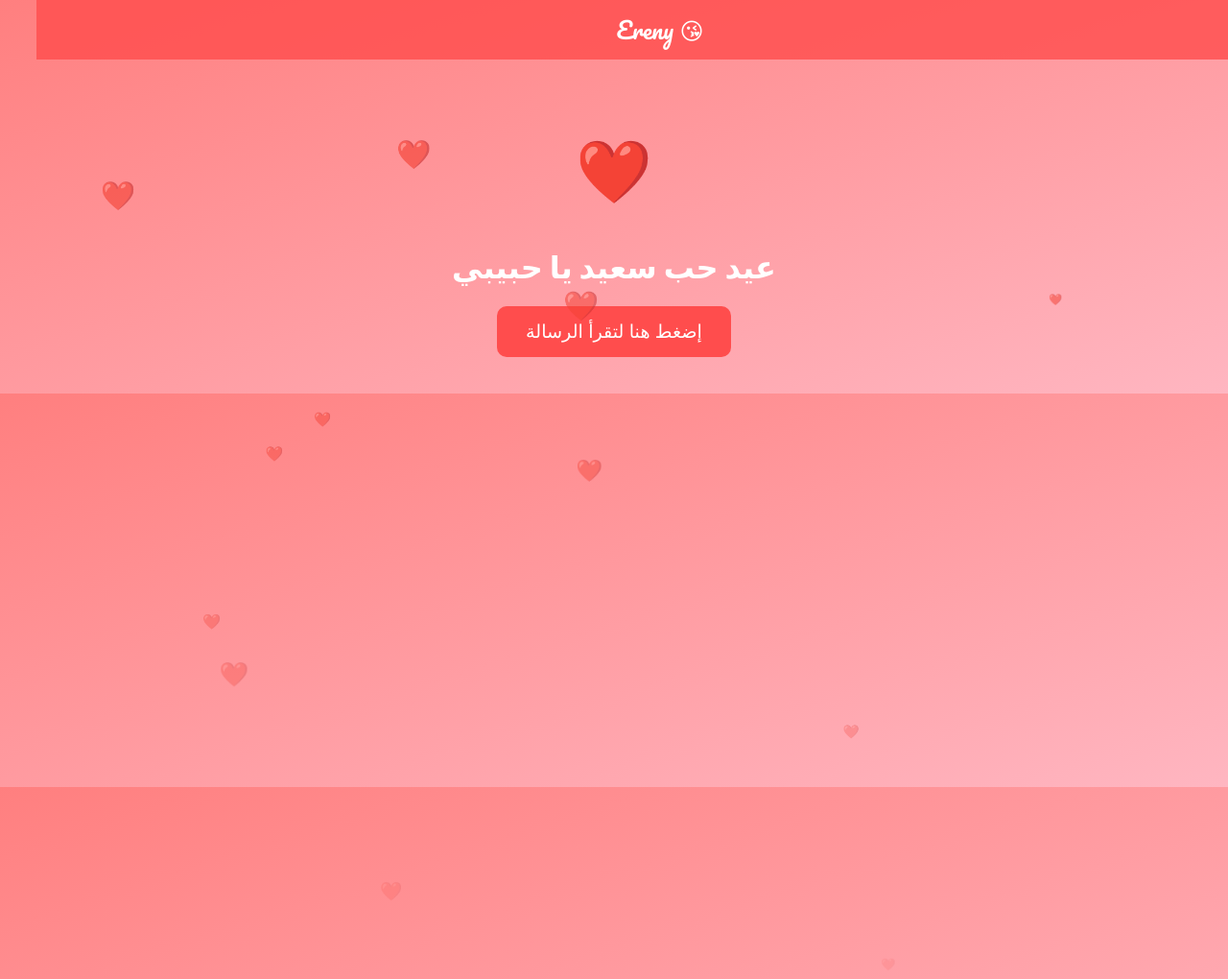
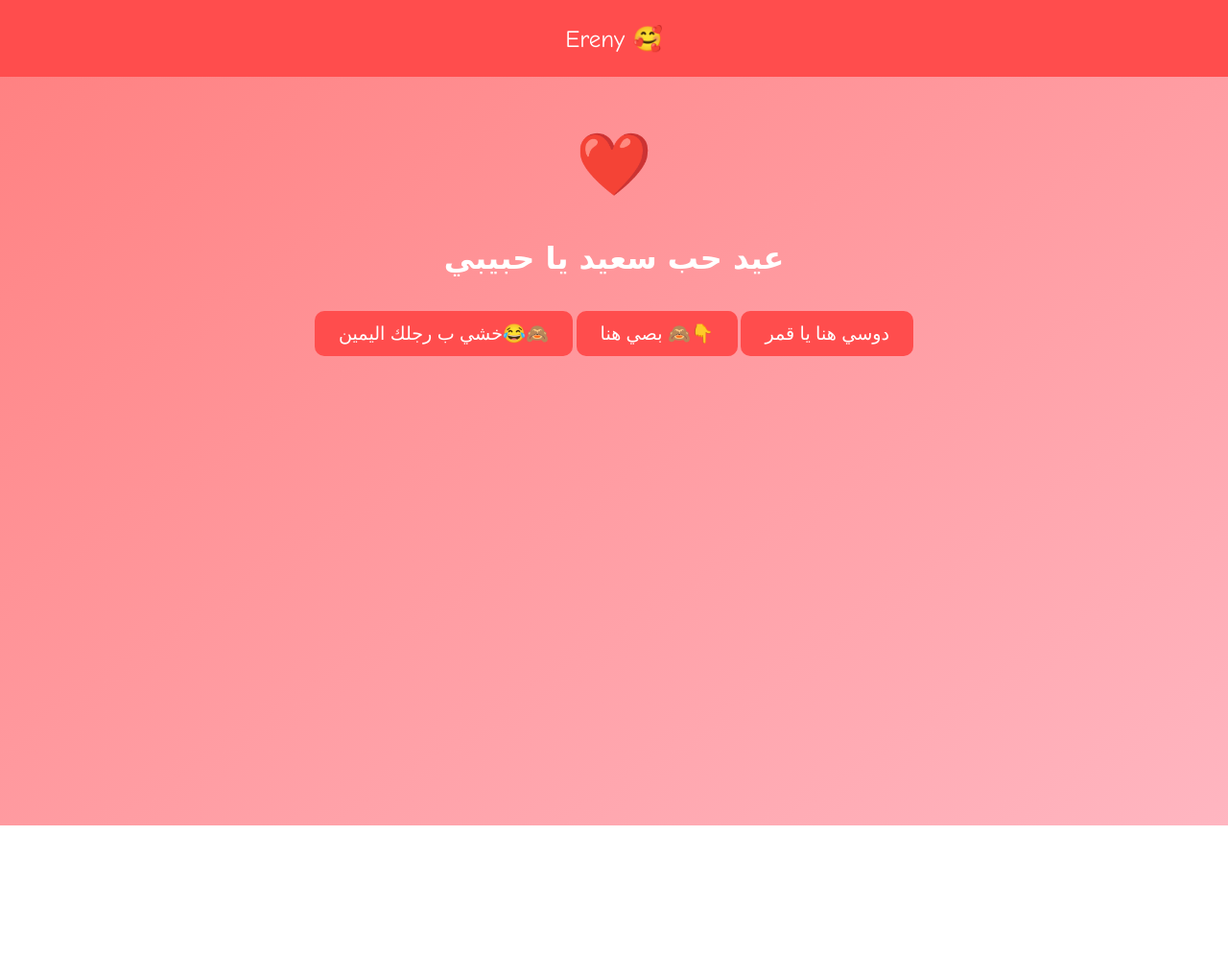
Before and after one commit to minabol3s/Valentine-s-Day, a plain HTML site: page index.html in a window 1280 px wide. Shown: the top 1020 px of the page at 96% size. After the commit the page ends 860 px from the top, so only its background shows below. Drawn offline with Linux system fonts and the light colour scheme.

Commit message:
Update index.html

```diff
--- a/index.html
+++ b/index.html
@@ -5,34 +5,45 @@
     <meta name="viewport" content="width=device-width, initial-scale=1.0">
     <title>عيد الحب</title>
     <style>
-        @import url('https://fonts.googleapis.com/css2?family=Great+Vibes&family=Lobster&family=Cairo:wght@400;700&family=Pacifico&display=swap');
+        @import url('https://fonts.googleapis.com/css2?family=Cairo:wght@400;700&display=swap');
 
+        /* إعدادات الصفحة */
         body {
             background: linear-gradient(to bottom right, #ff7f7f, #ffb6c1);
             font-family: 'Cairo', sans-serif;
             text-align: center;
             color: white;
             padding: 30px;
-            overflow: hidden;
+            margin: 0;
             position: relative;
+            min-height: 100vh; /* التأكد من تغطية الصفحة بالكامل */
+            overflow-x: hidden; /* منع التمرير الأفقي */
+            scroll-behavior: smooth; /* التمرير السلس */
         }
 
+        /* شريط التنقل العلوي */
         .navbar {
             position: fixed;
             top: 0;
+            left: 0;
             width: 100%;
-            background: rgba(255, 77, 77, 0.8);
-            padding: 10px;
+            height: 60px;
+            background-color: #ff4d4d;
+            padding: 10px 0;
             font-size: 1.5em;
-            font-family: 'Pacifico', cursive;
+            font-family: 'Cairo', sans-serif;
             color: white;
-            white-space: nowrap;
-            overflow: hidden;
+            display: flex;
+            align-items: center;
+            justify-content: center;
+            z-index: 1000;
         }
 
-        .navbar span {
-            display: inline-block;
-            position: relative;
+        /* النص المتحرك */
+        .moving-text {
+            font-family: 'Comic Sans MS', cursive;
+            font-size: 25px;
+            white-space: nowrap;
             animation: marquee 10s linear infinite;
         }
 
@@ -45,9 +56,9 @@
             }
         }
 
+        /* إعدادات القلوب المتساقطة */
         .main-heart {
             font-size: 4em;
-            position: relative;
             margin-top: 80px;
         }
 
@@ -57,11 +68,55 @@
             font-family: 'Lobster', cursive;
         }
 
-        .heart {
-            position: absolute;
+        .button {
+            padding: 12px 25px;
+            font-size: 1.2em;
+            background-color: #ff4d4d;
+            color: white;
+            border: none;
+            cursor: pointer;
+            border-radius: 10px;
+            transition: transform 0.3s ease, background-color 0.3s ease;
+            margin: 15px 0;
+            display: inline-block;
+        }
+
+        .button:hover {
+            background-color: #ff1a1a;
+            transform: scale(1.05);
+        }
+
+        .message {
+            display: none;
+            margin-top: 20px;
+            text-align: center;
+        }
+
+        p {
+            font-family: 'Cairo', sans-serif;
+            font-size: 22px;
+            line-height: 1.8;
+            color: #fff;
+            background: rgba(0, 0, 0, 0.2);
+            padding: 15px;
+            border-radius: 10px;
+            display: inline-block;
+        }
+
+        .footer {
+            height: 100px;
+        }
+
+        /* قلوب وكلمة بحبك تتساقط */
+        .falling-heart {
+            position: fixed; /* تأكد من أن القلوب ثابتة */
+            top: 20px; /* مكان بداية ظهور القلوب */
+            font-family: 'Cairo', sans-serif;
+            font-size: 18px;
+            font-weight: bold;
             color: red;
-            font-size: 1.5em;
-            animation: fall linear infinite;
+            animation: fall 3s linear infinite;
+            z-index: 1100;
         }
 
         @keyframes fall {
@@ -75,33 +130,19 @@
             }
         }
 
-        .button {
-            padding: 15px 30px;
-            font-size: 1.2em;
-            background-color: #ff4d4d;
-            color: white;
-            border: none;
-            cursor: pointer;
-            border-radius: 10px;
-            transition: transform 0.3s ease, background-color 0.3s ease;
-            position: relative;
-            overflow: hidden;
-        }
-
-        .button:hover {
-            background-color: #ff1a1a;
-            transform: scale(1.1);
-        }
-
     </style>
 </head>
 <body>
-    <div class="navbar"><span>Ereny 😘</span></div>
+    <div class="navbar">
+        <div class="moving-text">Ereny 🥰</div>
+    </div>
+
     <div class="main-heart">❤️</div>
     <h1>عيد حب سعيد يا حبيبي</h1>
-    <button class="button" onclick="showMessage()">إضغط هنا لتقرأ الرسالة</button>
 
-    <div id="message" class="message" style="display: none;">
+    <!-- تم تغيير نص الزر هنا -->
+    <button class="button" onclick="toggleMessage('message')">خشي ب رجلك اليمين😂🙈</button>
+    <div id="message" class="message">
         <p>حبيبت قلبي إيريني،
             كل سنة وإنتِ طيبة يا أحلى وأغلى من في حياتي.
             أنا مش لاقي كلام يوصف قد إيه إنتِ مميزة بالنسبة لي.
@@ -112,28 +153,55 @@
         </p>
     </div>
 
+    <!-- زر جديد لعرض رسالة "أحبك يا فتاة" -->
+    <button class="button" onclick="toggleLoveMessage()">بصي هنا 🙈👇</button>
+    <div id="loveMessage" class="message">
+        <p>أحبك يا فتاة 😂😂</p>
+    </div>
+
+    <!-- تغيير النص إلى "دوسي هنا يا قمر" -->
+    <button class="button" onclick="createExplosion()">دوسي هنا يا قمر</button>
+
+    <div class="footer"></div>
+
     <script>
-        function showMessage() {
-            document.getElementById('message').style.display = 'block';
+        // عرض وإخفاء الرسائل
+        function toggleMessage(messageId) {
+            const message = document.getElementById(messageId);
+            if (message.style.display === "none" || message.style.display === "") {
+                message.style.display = "block";
+            } else {
+                message.style.display = "none";
+            }
         }
 
-        function createHeart() {
+        // دالة لعرض رسالة "أحبك يا فتاة"
+        function toggleLoveMessage() {
+            const message = document.getElementById("loveMessage");
+            if (message.style.display === "none" || message.style.display === "") {
+                message.style.display = "block";
+            } else {
+                message.style.display = "none";
+            }
+        }
+
+        // دالة تفجير القلوب عند الضغط على الزر
+        function createExplosion() {
+            for (let i = 0; i < 20; i++) {
                 const heart = document.createElement("div");
-            heart.classList.add("heart");
+                heart.classList.add("falling-heart");
                 heart.innerHTML = "❤️";
                 document.body.appendChild(heart);
 
-            let size = Math.random() * 20 + 10;
-            heart.style.fontSize = size + "px";
                 heart.style.left = Math.random() * 100 + "vw";
-            heart.style.animationDuration = Math.random() * 3 + 2 + "s";
+                heart.style.animationDuration = Math.random() * 3 + 2 + "s"; // تعيين مدة مختلفة لكل قلب
 
+                // إزالة القلوب بعد فترة قصيرة
                 setTimeout(() => {
                     heart.remove();
-            }, 5000);
+                }, 4000);
             }
-
-        setInterval(createHeart, 300);
+        }
     </script>
 </body>
 </html>
```
Lines whose indentation alone changed are shown as unchanged.
